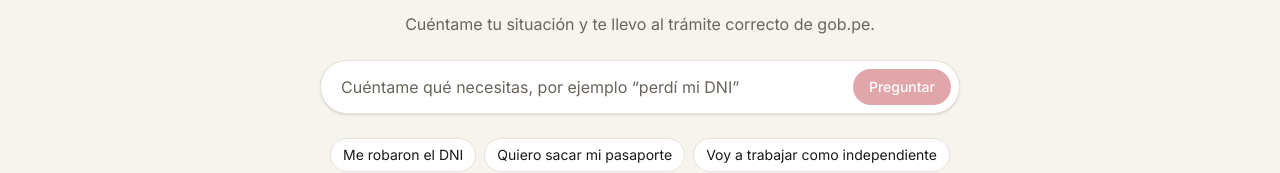
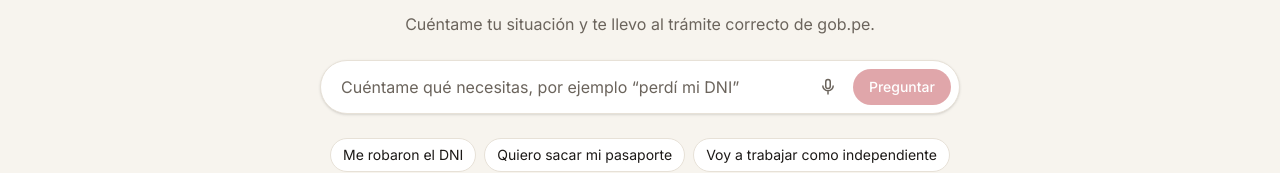
Before and after one commit to crafter-research/peru-gov, a Next.js app: page / in a window 1280 px wide. Shown: the part 346-519 px from the top of the page. Built offline with nearby package versions, Linux system fonts and the light colour scheme.

Commit message:
feat(ui): dictate questions by voice

```diff
--- a/src/components/assistant.tsx
+++ b/src/components/assistant.tsx
@@ -4,6 +4,7 @@ import { useChat } from "@ai-sdk/react";
 import { DefaultChatTransport } from "ai";
 import { type FormEvent, useEffect, useRef, useState } from "react";
 import { FichaCard } from "@/components/ficha-card";
+import { VoiceButton } from "@/components/voice-button";
 import type { PeruMessage } from "@/lib/messages";
 
 const EXAMPLES = [
@@ -49,6 +50,9 @@ export function Assistant({ initialQuestion }: { initialQuestion?: string }) {
         placeholder="Cuéntame qué necesitas, por ejemplo “perdí mi DNI”"
         aria-label="Describe lo que necesitas"
         className="min-w-0 flex-1 bg-transparent outline-none placeholder:text-muted"
+      />
+      <VoiceButton
+        onText={(t) => setInput((prev) => (prev ? `${prev} ${t}` : t))}
       />
       <button
         type="submit"
--- /dev/null
+++ b/src/components/voice-button.tsx
@@ -0,0 +1,77 @@
+"use client";
+
+import { useEffect, useRef, useState } from "react";
+
+type Recognition = {
+  lang: string;
+  interimResults: boolean;
+  onresult:
+    | ((e: { results: ArrayLike<ArrayLike<{ transcript: string }>> }) => void)
+    | null;
+  onend: (() => void) | null;
+  start: () => void;
+  stop: () => void;
+};
+type RecognitionCtor = new () => Recognition;
+
+/** U2: browser speech recognition. Hidden when the browser has none. */
+export function VoiceButton({ onText }: { onText: (text: string) => void }) {
+  const [supported, setSupported] = useState(false);
+  const [listening, setListening] = useState(false);
+  const rec = useRef<Recognition | null>(null);
+
+  useEffect(() => {
+    const w = window as unknown as {
+      SpeechRecognition?: RecognitionCtor;
+      webkitSpeechRecognition?: RecognitionCtor;
+    };
+    setSupported(Boolean(w.SpeechRecognition ?? w.webkitSpeechRecognition));
+  }, []);
+
+  if (!supported) return null;
+
+  const toggle = () => {
+    if (listening) {
+      rec.current?.stop();
+      return;
+    }
+    const w = window as unknown as {
+      SpeechRecognition?: RecognitionCtor;
+      webkitSpeechRecognition?: RecognitionCtor;
+    };
+    const Ctor = (w.SpeechRecognition ??
+      w.webkitSpeechRecognition) as RecognitionCtor;
+    const r = new Ctor();
+    r.lang = "es-PE";
+    r.interimResults = false;
+    r.onresult = (e) =>
+      onText(Array.from(e.results, (res) => res[0].transcript).join(" "));
+    r.onend = () => setListening(false);
+    rec.current = r;
+    setListening(true);
+    r.start();
+  };
+
+  return (
+    <button
+      type="button"
+      onClick={toggle}
+      aria-label={listening ? "Detener dictado" : "Dictar por voz"}
+      aria-pressed={listening}
+      className={`rounded-full p-2 ${listening ? "bg-accent-soft text-accent" : "text-muted hover:text-foreground"}`}
+    >
+      <svg
+        width="18"
+        height="18"
+        viewBox="0 0 24 24"
+        fill="none"
+        stroke="currentColor"
+        strokeWidth="2"
+        aria-hidden="true"
+      >
+        <rect x="9" y="2" width="6" height="12" rx="3" />
+        <path d="M5 10a7 7 0 0 0 14 0M12 17v5" />
+      </svg>
+    </button>
+  );
+}
```
